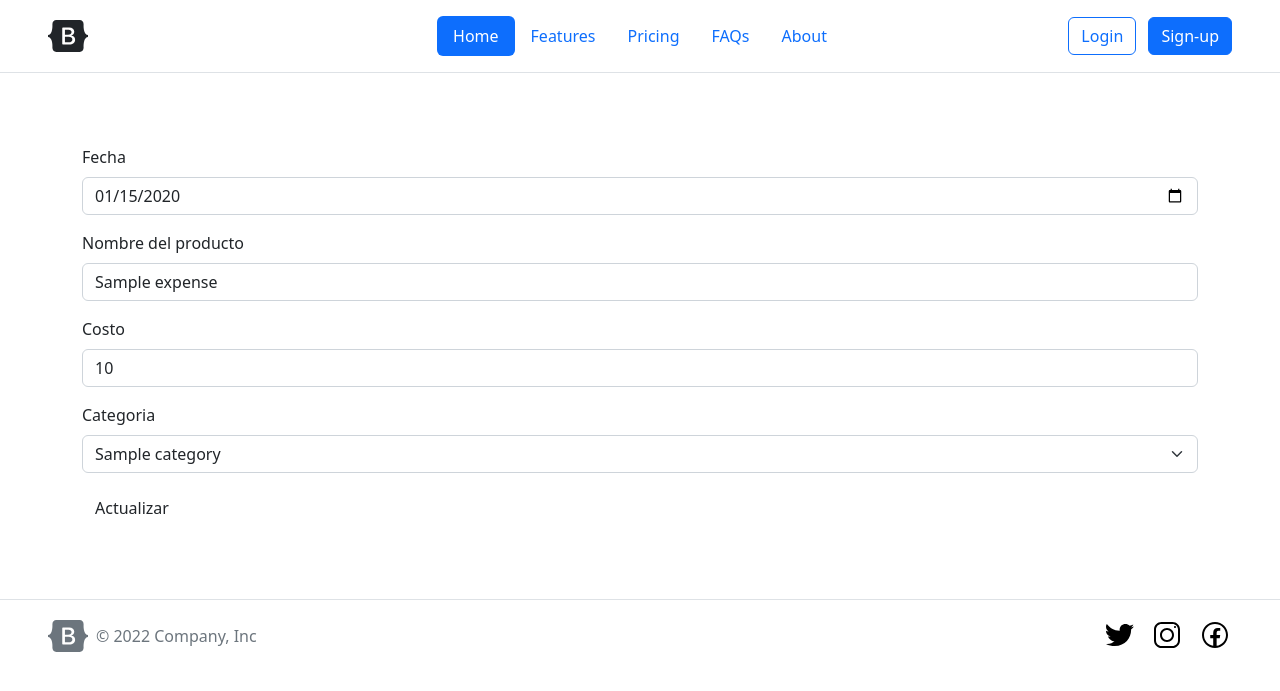
After one commit to mmorandeira/tpe-web-2, a PHP site: template app/src/templates/expense-edit.twig in a window 1280 px wide. The commit adds this page. Shown: the top 691 px of the page. Run offline with PHP 8.4, Linux system fonts and the light colour scheme; the template is opened without the code that fills it: most values are stand-ins (such as "Sample title", 1, 10 or a date in 2020); some libraries are stand-ins or nearby versions.

Commit message:
Expense edit added. #TODO: category ABM.

```diff
--- a/app/src/index.php
+++ b/app/src/index.php
@@ -21,6 +21,9 @@ $router->addRoute('gastos/:expenseId', 'GET', 'ExpenseController', 'show');
 $router->addRoute('categorias/:categoryId/gastos', 'GET', 'ExpenseController', 'showAllByCategory');
 $router->addRoute('gastos/add', 'POST', 'ExpenseController', 'add');
 $router->addRoute('gastos/:expenseId/delete', 'GET', 'ExpenseController', 'delete');
+$router->addRoute('gastos/:expenseId/update', 'POST', 'ExpenseController', 'update');
+$router->addRoute('gastos/:expenseId/edit', 'GET', 'ExpenseController', 'edit');
+
 
 
 //category related paths
--- a/app/src/models/ExpenseModel.php
+++ b/app/src/models/ExpenseModel.php
@@ -78,4 +78,10 @@ class ExpenseModel {
         }
         return true;
     }
+
+    function update(Expense $expense)
+    {
+        $query = $this->db->prepare("UPDATE expense SET date = ?, product_name = ?, cost = ?, category_id = ? WHERE expense.id = ?;");
+        $query->execute(array($expense->getDate()->format('Y-m-d'), $expense->getProductName(), $expense->getCost(), $expense->getCategoryId(), $expense->getId()));
+    }
 }
--- /dev/null
+++ b/app/src/templates/expense-edit.twig
@@ -0,0 +1,29 @@
+{% extends "index.twig" %}
+
+{% block content %}
+<div class="container" id="formContainer">
+    <form action="/gastos/{{ expense.id }}/update" method="post">
+        <div class="mb-3">
+            <label for="date" class="form-label">Fecha</label>
+            <input type="date" name="date" id="date" class="form-control" value="{{ expense.date | date('Y-m-d') }}">
+        </div>
+        <div class="mb-3">
+            <label for="productName" class="form-label">Nombre del producto</label>
+            <input type="text" name="productName" id="productName" class="form-control"  value="{{ expense.productName }}">
+        </div>
+        <div class="mb-3">
+            <label for="cost" class="form-label">Costo</label>
+            <input type="number" name="cost" id="cost" class="form-control"  value="{{ expense.cost }}">
+        </div>
+        <div class="mb-3">
+            <label for="categoryId" class="form-label">Categoria</label>
+            <select name="categoryId" id="categoryId" class="form-select" aria-label="Default select example">
+                {% for category in categories %}
+                    <option {{ expense.categoryId == category.id ? 'selected' : '' }} value="{{ category.id }}">{{ category.name }}</option>
+                {% endfor %}
+            </select>
+        </div>
+        <button class="btn" type="submit">Actualizar</button>
+    </form>
+</div>
+{% endblock %}
--- a/app/src/templates/expenses.twig
+++ b/app/src/templates/expenses.twig
@@ -7,11 +7,11 @@
 {% endif %}
 
 {# if logeado #}
-    <button class="btn btn-primary" type="button" data-bs-toggle="collapse" data-bs-target="#collapseExample" aria-expanded="false" aria-controls="collapseExample">
+    <button class="btn btn-primary" type="button" data-bs-toggle="collapse" data-bs-target="#formContainer" aria-expanded="false" aria-controls="formContainer">
         Añadir gasto
     </button>
 
-    <div class="collapse container" id="collapseExample">
+    <div class="collapse container" id="formContainer">
         <form action="/gastos/add" method="post">
             <div class="mb-3">
                 <label for="date" class="form-label">Fecha</label>
```
Also changed, not shown: app/src/controllers/ExpenseController.php (+26 -3 lines), app/src/views/ExpenseView.php (+7 -0 lines).
